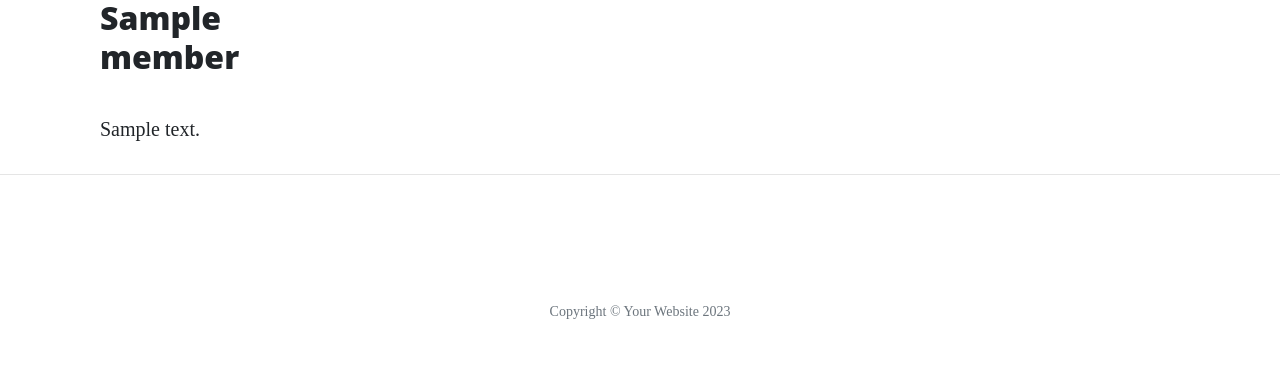
After one commit to JMcbeath1966/jm-thorin-flask-framework, a Flask app: template templates/member.html in a window 1280 px wide. The commit adds this page. Shown: the part 1013-1400 px from the top of the page. Run offline with Flask 3, Linux system fonts and the light colour scheme; the template is opened without the code that fills it: most values are stand-ins (such as "Sample title", 1, 10 or a date in 2020); some libraries are stand-ins or nearby versions.

Commit message:
New template add, with code changes to associated files

```diff
--- a/run.py
+++ b/run.py
@@ -19,6 +19,17 @@ def about():
     return render_template("about.html", page_title="About", company=data)
 
 
+@app.route("/about/<member_name>")
+def about_member(member_name):
+    member = {}
+    with open("data/company.json", "r") as json_data:
+        data = json.load(json_data)
+        for obj in data:
+            if obj["url"] == member_name:
+                member = obj
+    return render_template("member.html", member=member)
+
+
 @app.route("/contact")
 def contact():
     return render_template("contact.html", page_title="Contact")
--- /dev/null
+++ b/templates/member.html
@@ -0,0 +1,15 @@
+{% extends "base.html" %}
+{% block content %}
+    <div class="row">
+        <div class="col-md-5">
+            <img src="{{ member.image.source }}" alt="Profile image for {{ member.nam }}">
+            <h2 class="col-md-7">{{ member.name }}</h2>
+            </div>
+        </div>
+
+        <div class="col-md-12">
+            <p>{{member.description}}</p>
+        </div>
+
+    </div>
+{% endblock %}
```
Also changed, not shown: data/company.json (+26 -13 lines), templates/about.html (+4 -10 lines).
